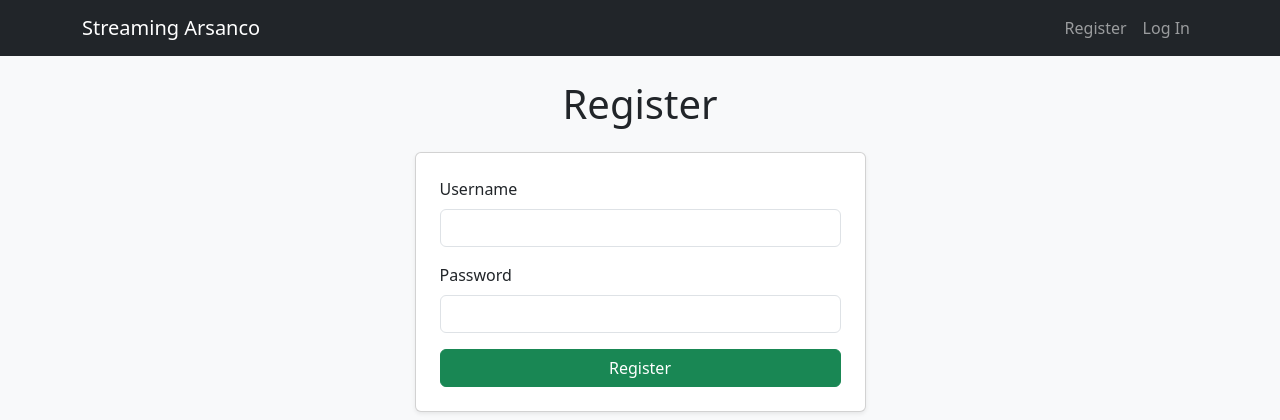
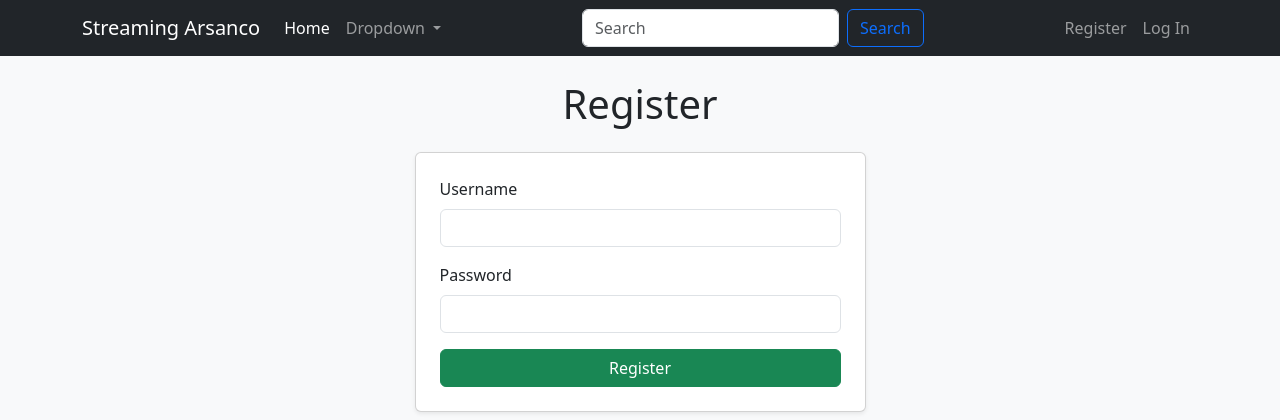
Before and after one commit to Eragon587410/ProgettoServizioStreaming, a Flask app: page /auth/register in a window 1280 px wide. Shown: the top 420 px of the page. Run offline with Flask 3, Linux system fonts and the light colour scheme.

Commit message:
[streaming] aggiunto tasto home, doprdown e searchbar

```diff
--- a/webServer/flaskr/templates/base.html
+++ b/webServer/flaskr/templates/base.html
@@ -14,12 +14,47 @@
 <nav class="navbar navbar-expand-lg navbar-dark bg-dark">
   <div class="container">
     <a class="navbar-brand" href="{{ url_for('films') }}">Streaming Arsanco</a>
-        <button class="navbar-toggler" type="button" data-bs-toggle="collapse" data-bs-target="#navbarContent"
-                aria-controls="navbarContent" aria-expanded="false" aria-label="Toggle navigation">
+
+    <button class="navbar-toggler" type="button" data-bs-toggle="collapse"
+            data-bs-target="#navbarContent" aria-controls="navbarContent"
+            aria-expanded="false" aria-label="Toggle navigation">
       <span class="navbar-toggler-icon"></span>
     </button>
 
+
+
+
     <div class="collapse navbar-collapse" id="navbarContent">
+
+      <!-- SINISTRA -->
+      <ul class="navbar-nav me-auto mb-2 mb-lg-0">
+
+        <li class="nav-item">
+          <a class="nav-link active" href="{{ url_for('films') }}">Home</a>
+        </li>
+
+        <li class="nav-item dropdown">
+          <a class="nav-link dropdown-toggle" href="#" id="navbarDropdown"
+             role="button" data-bs-toggle="dropdown" aria-expanded="false">
+            Dropdown
+          </a>
+          <ul class="dropdown-menu" aria-labelledby="navbarDropdown">
+            <li><a class="dropdown-item" href="#">Action</a></li>
+            <li><a class="dropdown-item" href="#">Another action</a></li>
+            <li><hr class="dropdown-divider"></li>
+            <li><a class="dropdown-item" href="#">Something else here</a></li>
+          </ul>
+        </li>
+
+      </ul>
+
+      <form class="d-flex mx-auto gap-2">
+        <input class="form-control" type="search" placeholder="Search" aria-label="Search">
+        <button class="btn btn-outline-primary auto" type="submit">Search</button>
+      </form>
+
+
+      <!-- DESTRA -->
       <ul class="navbar-nav ms-auto">
         {% if g.user %}
           <li class="nav-item">
@@ -37,9 +72,11 @@
           </li>
         {% endif %}
       </ul>
+
     </div>
   </div>
 </nav>
+
 
 <!--================== CONTENUTO PRINCIPALE ==================-->
 <section class="container py-4">
```
Lines whose indentation alone changed are shown as unchanged.
